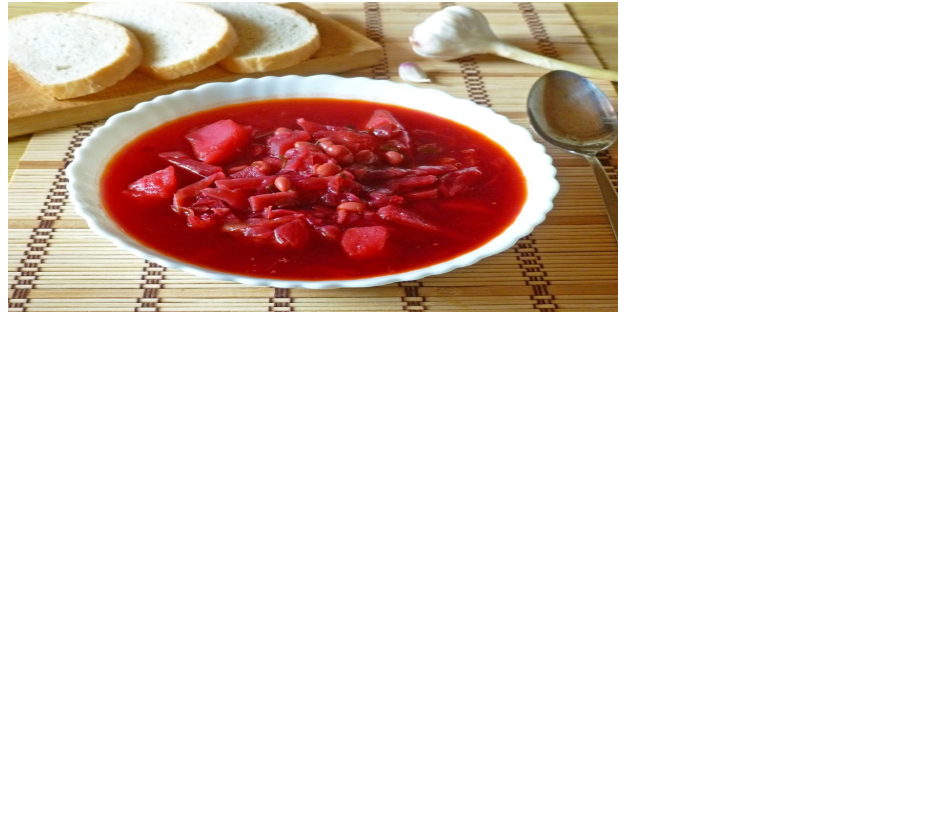
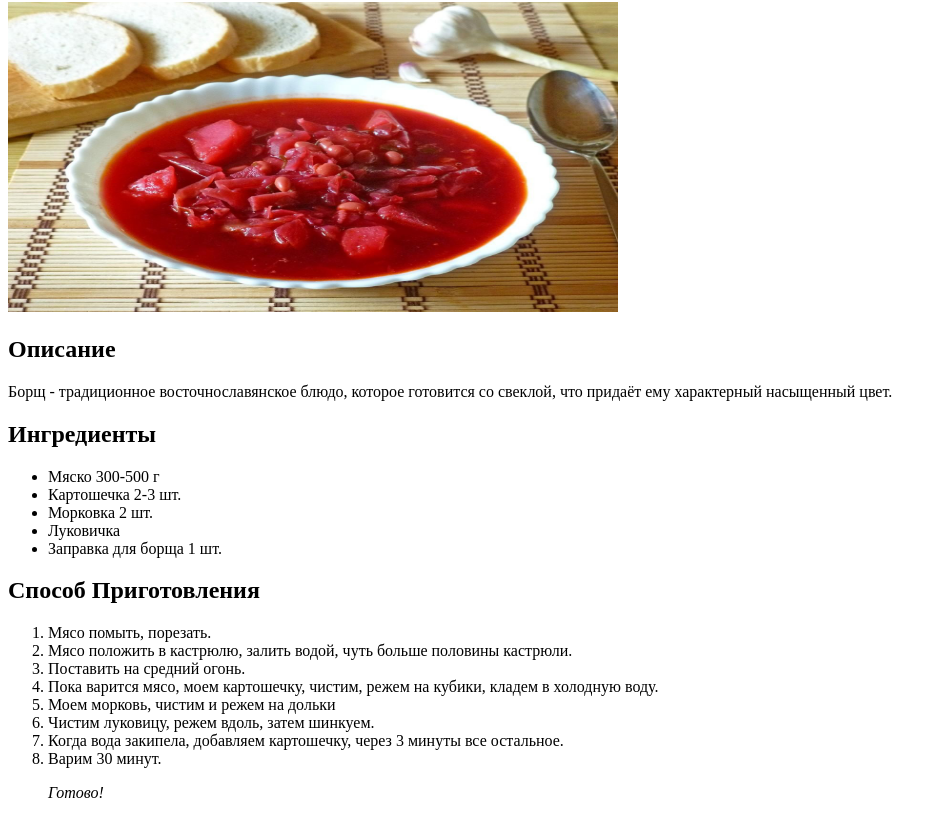
Before and after one commit to Subida1/Recipes, a plain HTML site: page FoodTypes/borsht/borsht.html in a window 1280 px wide. Shown: the part 78-896 px from the top of the page, without its empty margins (0-947 px from the left). Before the commit the page ends 800 px from the top, so only its background shows below. Drawn offline with Linux system fonts and the light colour scheme.

Commit message:
finished borsht, pilaf page created

```diff
--- a/FoodTypes/borsht/borsht.html
+++ b/FoodTypes/borsht/borsht.html
@@ -8,5 +8,27 @@
 	<body>
 		<h1>Борщик</h1>
 		<img src="./borshtpic/borsht.jpg" alt="Борщик" height="310" width="610">
+		<h2>Описание</h2>
+		<p>Борщ - традиционное восточнославянское блюдо, которое готовится со свеклой, что придаёт ему характерный насыщенный цвет.</p>
+		<h2>Ингредиенты</h2>
+		<ul>
+			<li>Мяско 300-500 г</li>
+			<li>Картошечка 2-3 шт.</li>
+			<li>Морковка 2 шт.</li>
+			<li>Луковичка</li>
+			<li>Заправка для борща 1 шт.</li>
+		</ul>
+		<h2>Способ Приготовления</h2>
+		<ol>
+			<li>Мясо помыть, порезать.</li>
+			<li>Мясо положить в кастрюлю, залить водой, чуть больше половины кастрюли.</li>
+			<li>Поставить на средний огонь.</li>
+			<li>Пока варится мясо, моем картошечку, чистим, режем на кубики, кладем в холодную воду.</li>
+			<li>Моем морковь, чистим и режем на дольки</li>
+			<li>Чистим луковицу, режем вдоль, затем шинкуем.</li>
+			<li>Когда вода закипела, добавляем картошечку, через 3 минуты все остальное.</li>
+			<li>Варим 30 минут.</li>
+			<p><em>Готово!</em></p>
+		</ol>
 	</body>
 </html>
```
Also changed, not shown: FoodTypes/Types.html (+5 -0 lines), FoodTypes/pilaf/pilaf.html (added, +11 -0 lines).
